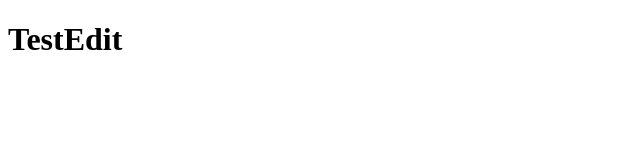
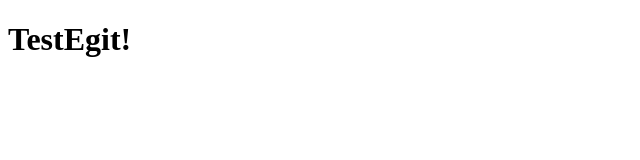
Before and after one commit to fianniello12/testegit, a plain HTML site: page WebContent/index.html in a window 1280 px wide. Shown: the full height of the page, 0-640 px from the left. Drawn offline with Linux system fonts and the light colour scheme.

Commit message:
change to index

```diff
--- a/WebContent/index.html
+++ b/WebContent/index.html
@@ -6,7 +6,7 @@
 </head>
 <body>
 
-<h1>TestEdit</h1>
+<h1>TestEgit!</h1>
 
 </body>
 </html>
```
